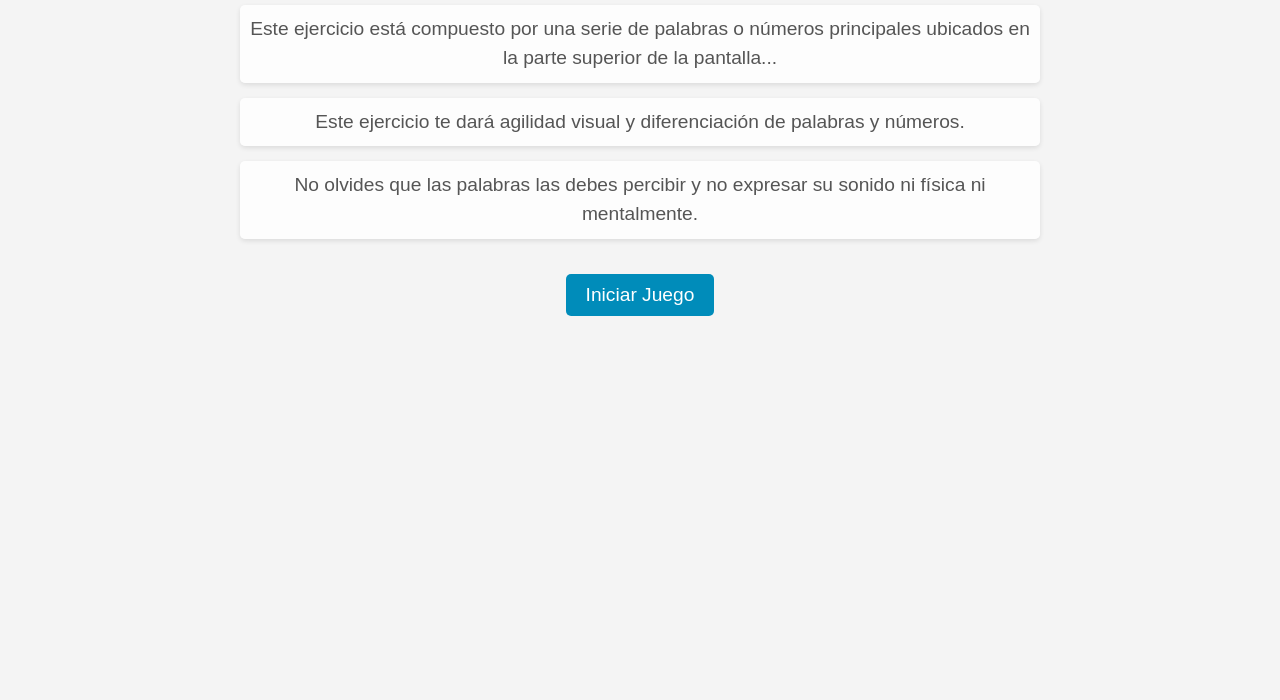
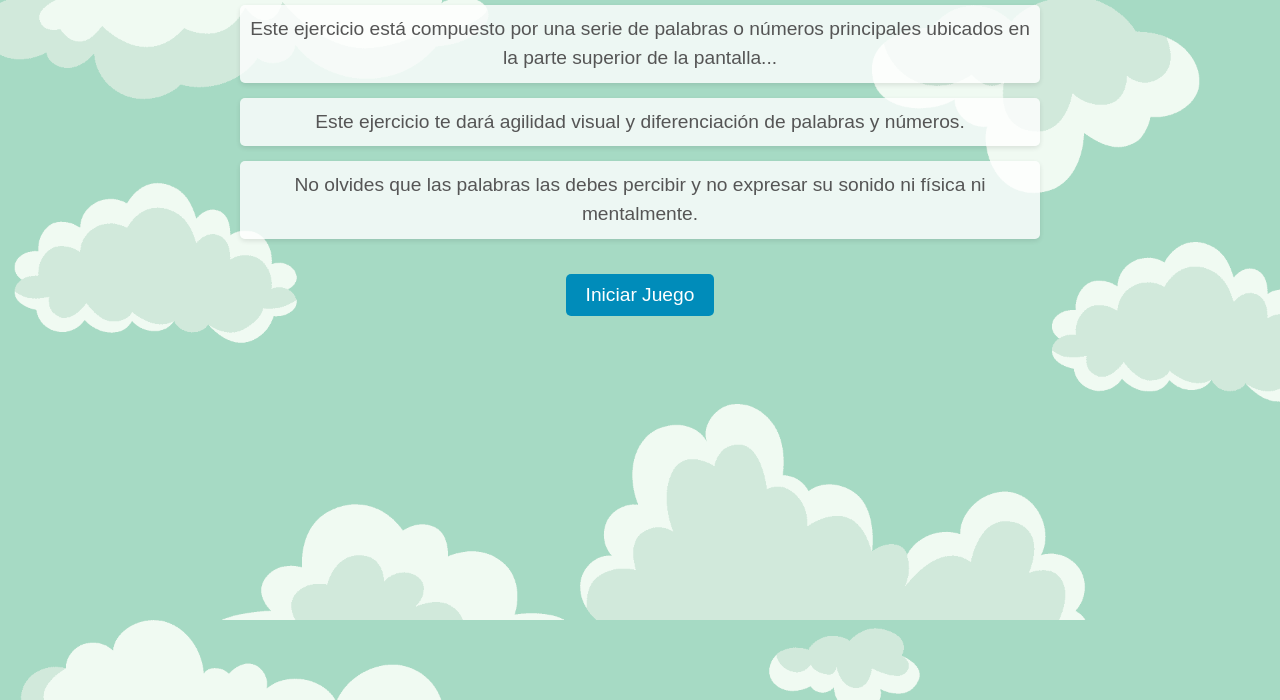
Before and after one commit to BreidysG/Ejercicio4LR, a plain HTML site: page index.html in a window 1280 px wide. Shown: the part 100-800 px from the top of the page. Drawn offline with Linux system fonts and the light colour scheme; the site is published under a folder, as on GitHub Pages, so addresses that start at the root find nothing.

Commit message:
Fix imagen

```diff
--- a/styles.css
+++ b/styles.css
@@ -3,7 +3,7 @@ body {
     background-color: #f4f4f4;
     margin: 0;
     padding: 20px;
-    background-image: url(/3.png);
+    background-image: url(3.png);
     background-size: cover;
 }
 
```
